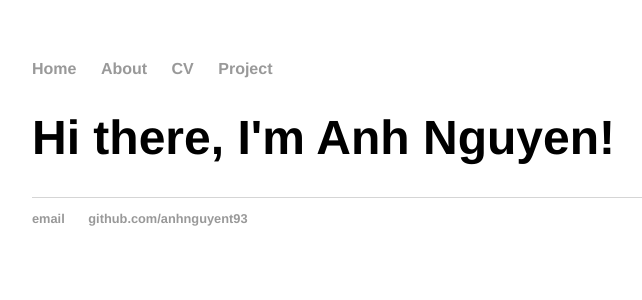
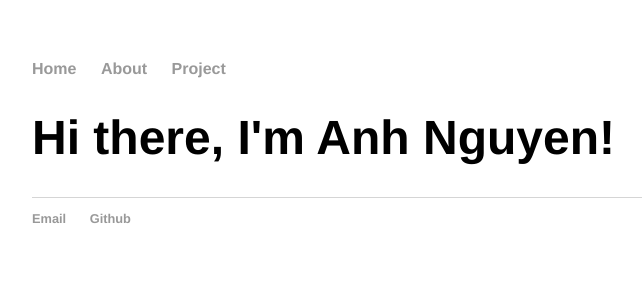
Before and after one commit to anhnguyent93/anhnguyent93.github.io, a Jekyll site: the page built from index.html, in a window 1280 px wide. Shown: the top 300 px of the page, without its empty margins (160-802 px from the left). Built offline with Jekyll 4.4.1, drawn with Linux system fonts in a browser that asks for light colours.

Commit message:
Update default.html

```diff
--- a/_layouts/default.html
+++ b/_layouts/default.html
@@ -10,7 +10,6 @@
     		<ul>
         		<li><a href="/">Home</a></li>
 	        	<li><a href="/about">About</a></li>
-        		<li><a href="/cv">CV</a></li>
         		<li><a href="/project">Project</a></li>
     		</ul>
 		</nav>
@@ -19,8 +18,8 @@
 		</div><!-- /.container -->
 		<footer>
     		<ul>
-        		<li><a href="mailto:anh.nguyent93@gmail.com">email</a></li>
-        		<li><a href="https://github.com/anhnguyent93">github.com/anhnguyent93</a></li>
+        		<li><a href="mailto:anh.nguyent93@gmail.com">Email</a></li>
+        		<li><a href="https://github.com/anhnguyent93">Github</a></li>
 			</ul>
 		</footer>
 	</body>
```
